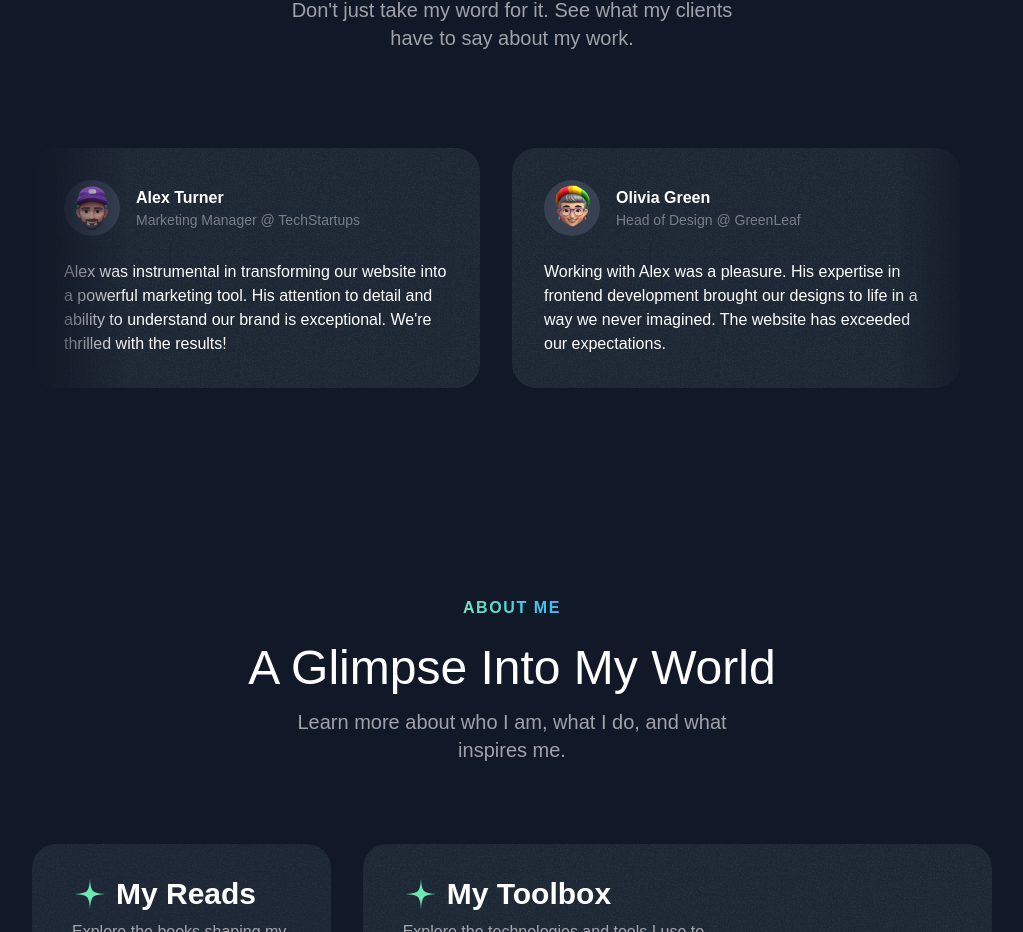
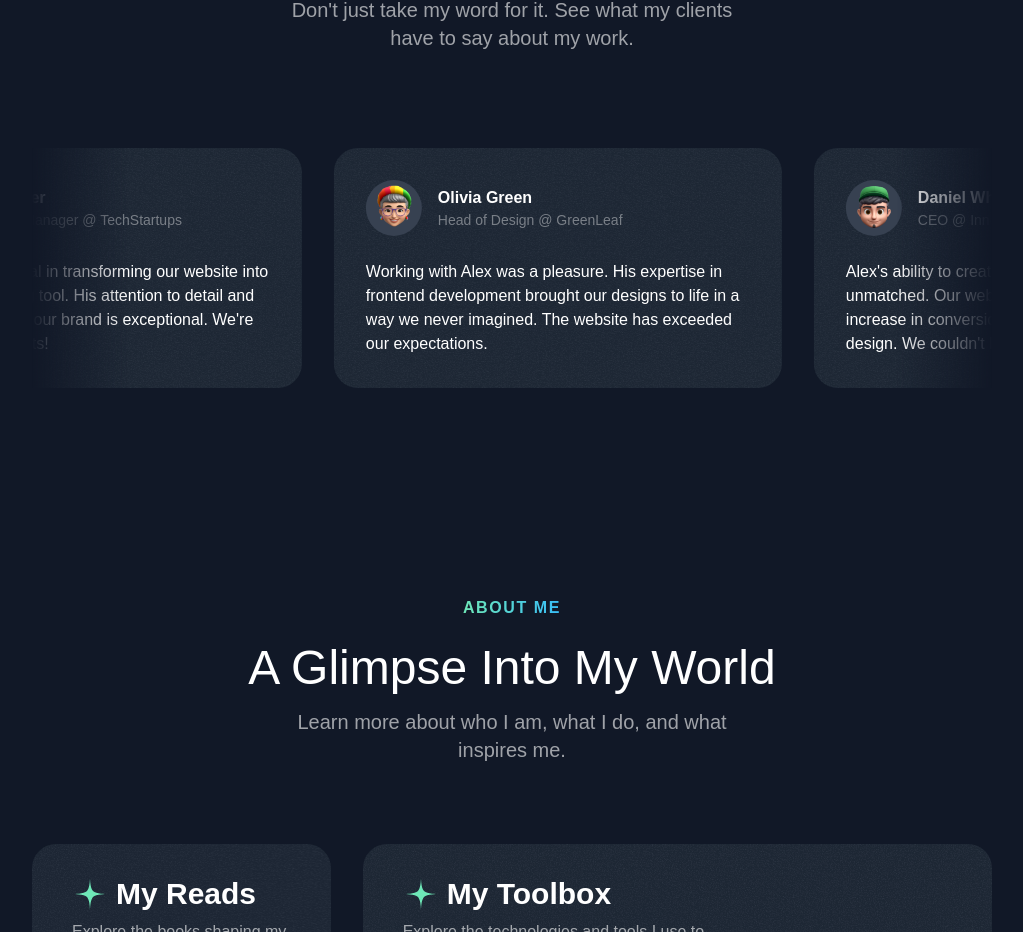
Before and after one commit to omarhsouna/advanced-animation-portfolio-next.js, a Next.js app: page / in a window 1280 px wide. Shown: the part 3380-4312 px from the top of the page, without its empty margins (128-1151 px from the left). Built offline with nearby package versions, Linux system fonts and the light colour scheme; a web font is replaced by a local one.

Commit message:
integrate animation testimonials section

```diff
--- a/src/sections/Testimonials.tsx
+++ b/src/sections/Testimonials.tsx
@@ -7,6 +7,7 @@
 import grainImage from "@/assets/images/grain.jpg";
 import SectionHeader from "@/components/SectionHeader";
 import Card from "@/components/Card";
+import { Fragment } from "react";
 
 const testimonials = [
   {
@@ -52,12 +53,14 @@
         about my work."
         />
 
-        <div className="mt-16 lg:mt-24 flex overflow-x-clip [mask-image:linear-gradient(to_right,transparent,black_10%,black_90%,transparent)]">
-          <div className="flex gap-8 flex-none">
+        <div className="mt-12 lg:mt-20 flex overflow-x-clip [mask-image:linear-gradient(to_right,transparent,black_10%,black_90%,transparent)] py-4 -my-4">
+          <div className="flex gap-8 pr-8 flex-none animate-move-left [animation-duration:90s] hover:[animation-play-state:paused]">
+            {[...new Array(2)].fill(0).map((_, index) => (
+              <Fragment key={index}>
                 {testimonials.map((testimonial) => (
                   <Card
                     key={testimonial.name}
-                className="max-w-xs md:max-w-md p-6 md:p-8"
+                    className="max-w-xs md:max-w-md p-6 md:p-8 hover:-rotate-3 transition duration-300"
                   >
                     <div className="flex gap-4 items-center">
                       <div className="size-14 bg-gray-700 inline-flex rounded-full items-center justify-center flex-shrink-0">
@@ -79,6 +82,8 @@
                     </p>
                   </Card>
                 ))}
+              </Fragment>
+            ))}
           </div>
         </div>
       </div>
```
Lines whose indentation alone changed are shown as unchanged.
